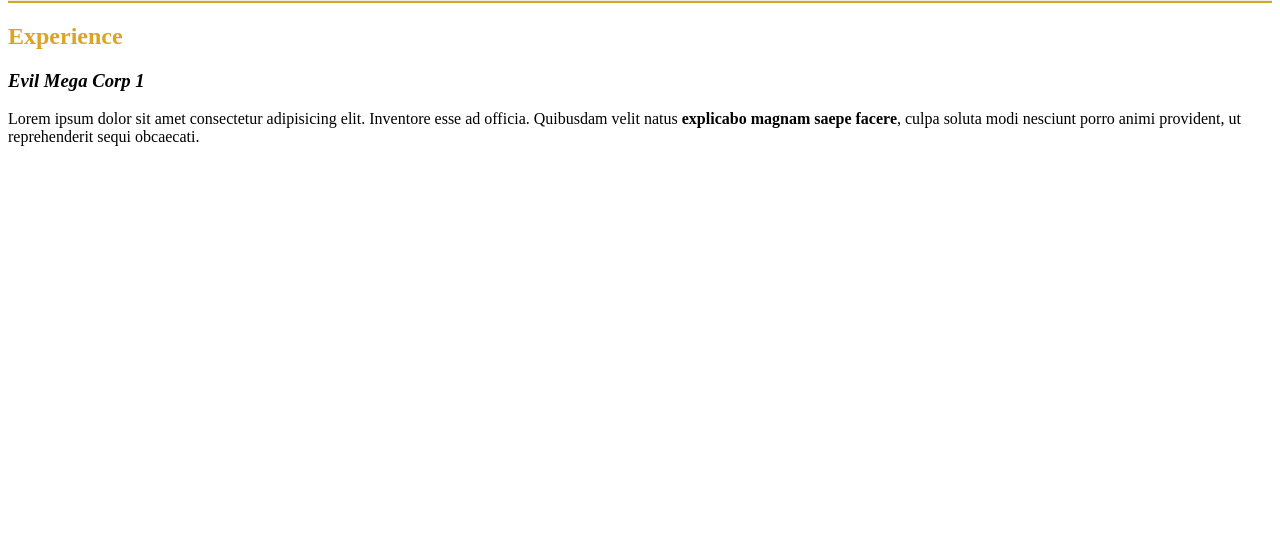
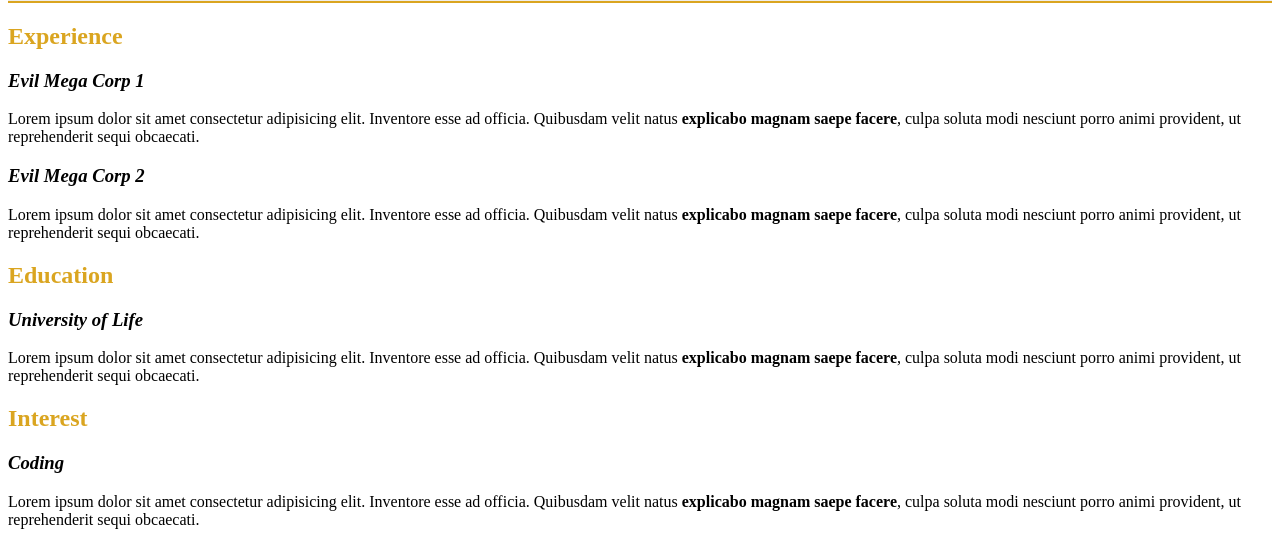
Before and after one commit to matteocovetti/htmlcss-prova, a plain HTML site: page index.html in a window 1280 px wide. Shown: the part 341-886 px from the top of the page. Before the commit the page ends 800 px from the top, so only its background shows below. Drawn offline with Linux system fonts and the light colour scheme.

Commit message:
sezioni main completate

```diff
--- a/index.html
+++ b/index.html
@@ -21,13 +21,23 @@
             <h2>Experience</h2>
             <h3>Evil Mega Corp 1</h3>
             <p>Lorem ipsum dolor sit amet consectetur adipisicing elit. Inventore esse ad officia. Quibusdam velit natus <strong>explicabo magnam saepe facere</strong>, culpa soluta modi nesciunt porro animi provident, ut reprehenderit sequi obcaecati.</p>
+            <h3>Evil Mega Corp 2</h3>
+            <p>Lorem ipsum dolor sit amet consectetur adipisicing elit. Inventore esse ad officia. Quibusdam velit natus <strong>explicabo magnam saepe facere</strong>, culpa soluta modi nesciunt porro animi provident, ut reprehenderit sequi obcaecati.</p>
         </section>
         <!-- fine section experience -->
         <!-- inizio section education -->
-        <section></section>
+        <section>
+            <h2>Education</h2>
+            <h3>University of Life</h3>
+            <p>Lorem ipsum dolor sit amet consectetur adipisicing elit. Inventore esse ad officia. Quibusdam velit natus <strong>explicabo magnam saepe facere</strong>, culpa soluta modi nesciunt porro animi provident, ut reprehenderit sequi obcaecati.</p>
+        </section>
         <!-- fine section education -->
         <!-- inizio section interests -->
-        <section></section>
+        <section>
+            <h2>Interest</h2>
+            <h3>Coding</h3>
+            <p>Lorem ipsum dolor sit amet consectetur adipisicing elit. Inventore esse ad officia. Quibusdam velit natus <strong>explicabo magnam saepe facere</strong>, culpa soluta modi nesciunt porro animi provident, ut reprehenderit sequi obcaecati.</p>
+        </section>
         <!-- fine section interests -->
     </main>
     <!-- fine main -->
```
